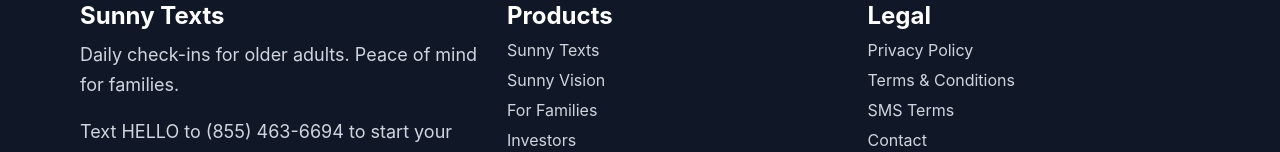
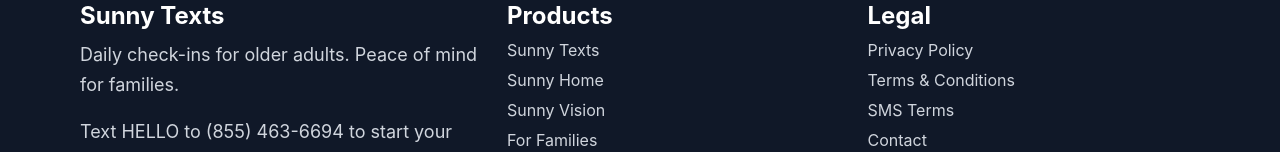
Before and after one commit to vousdoochile/sunny-site, a Next.js app: page /about in a window 1280 px wide. Shown: the part 1725-1877 px from the top of the page. Built offline with nearby package versions, Linux system fonts and the light colour scheme.

Commit message:
Add Sunny Home to footer

```diff
--- a/components/Footer.jsx
+++ b/components/Footer.jsx
@@ -13,6 +13,7 @@
           <h3>Products</h3>
           <div className="footer-links">
             <Link href="/sunny-texts">Sunny Texts</Link>
+            <Link href="/sunny-home">Sunny Home</Link>
             <Link href="/sunny-vision">Sunny Vision</Link>
             <Link href="/families">For Families</Link>
             <Link href="/investors">Investors</Link>
```
